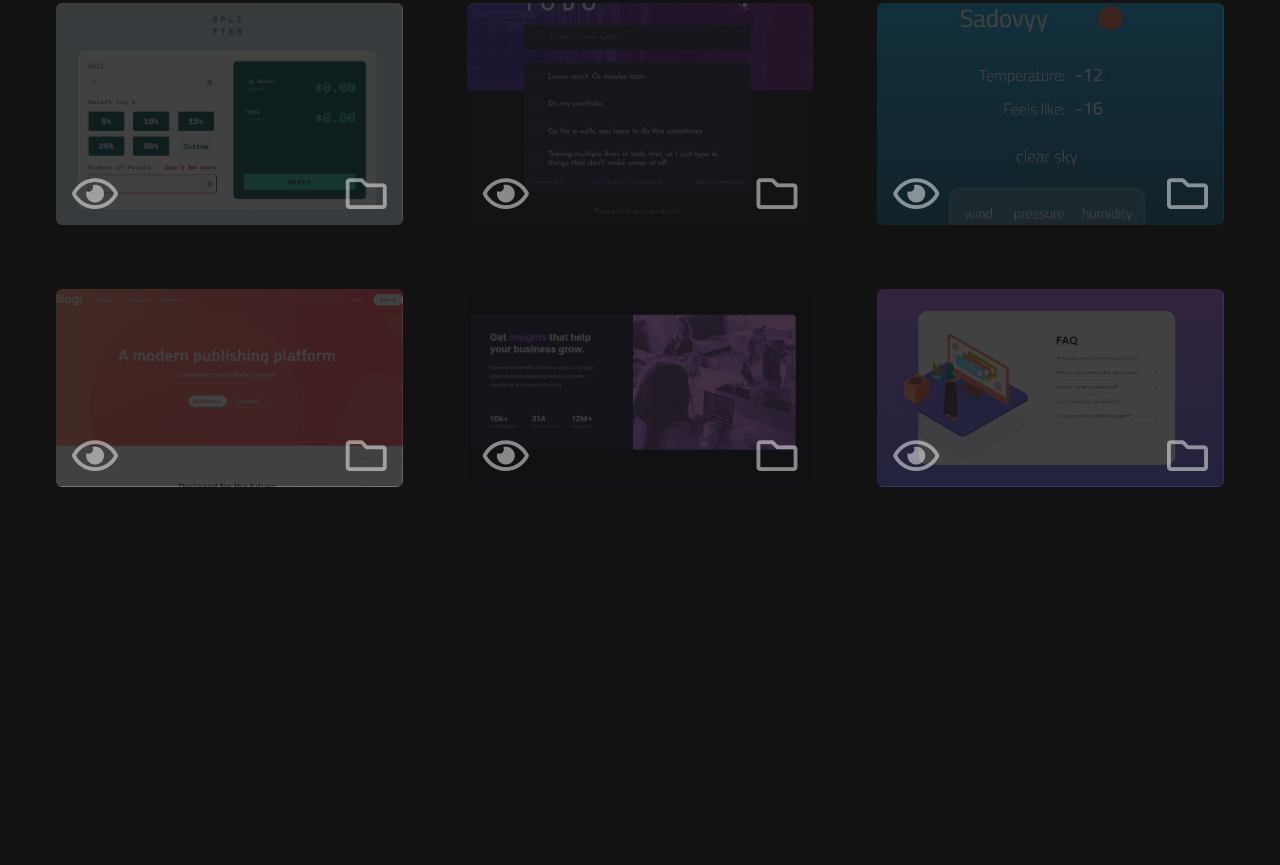
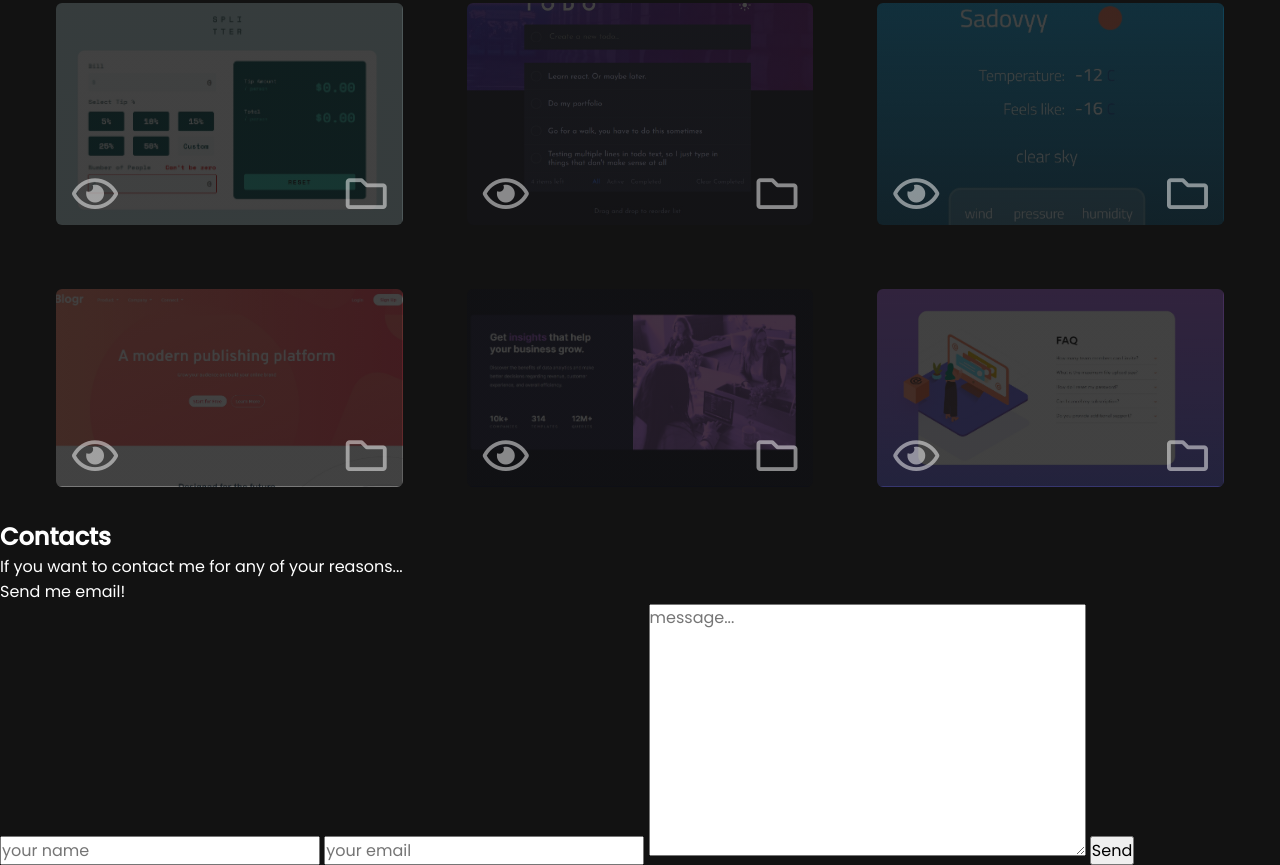
Before and after one commit to andy-devs/andy-devs.github.io, a plain HTML site: page index.html in a window 1280 px wide. Shown: the part 3972-4837 px from the top of the page. Before the commit the page ends 4491 px from the top, so only its background shows below. Drawn offline with nearby package versions, Linux system fonts and the light colour scheme.

Commit message:
contacts html

```diff
--- a/index.html
+++ b/index.html
@@ -680,6 +680,49 @@
 				</div>
 			</div>
 		</section>
+		<section id="contacts" class="contacts">
+			<h2 class="contacts__head">Contacts</h2>
+			<p class="contacts__paragraph">
+				If you want to contact me for any of your reasons...
+			</p>
+			<p class="contacts__paragraph">Send me email!</p>
+			<form
+				action="https://formsubmit.co/markushin.andrew@gmail.com"
+				method="POST"
+				class="contacts__form"
+			>
+				<input
+					type="text"
+					id="name"
+					name="name"
+					placeholder="your name"
+					required
+				/>
+				<input
+					type="email"
+					id="email"
+					name="email"
+					placeholder="your email"
+					required
+				/>
+				<textarea
+					name="message"
+					id="message"
+					cols="30"
+					rows="10"
+					placeholder="message..."
+					required
+				></textarea>
+				<input type="text" name="_honey" style="display: none" />
+				<input type="hidden" name="_captcha" value="false" />
+				<input
+					type="hidden"
+					name="_next"
+					value="https://andy-devs.github.io/personal-website"
+				/>
+				<button type="submit" id="submit" name="submit">Send</button>
+			</form>
+		</section>
 		<script src="//ajax.googleapis.com/ajax/libs/jquery/1.10.2/jquery.min.js"></script>
 		<script src="./app.js"></script>
 	</body>
```
